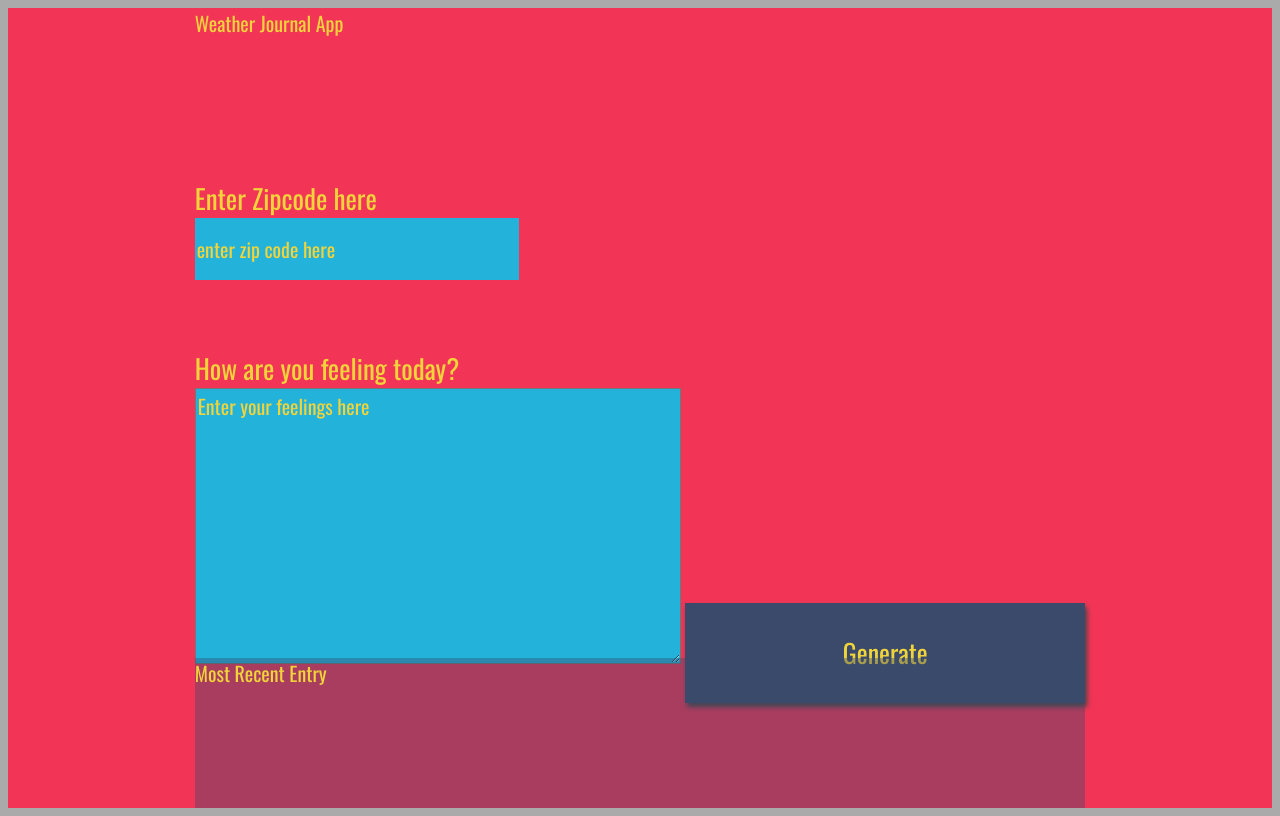
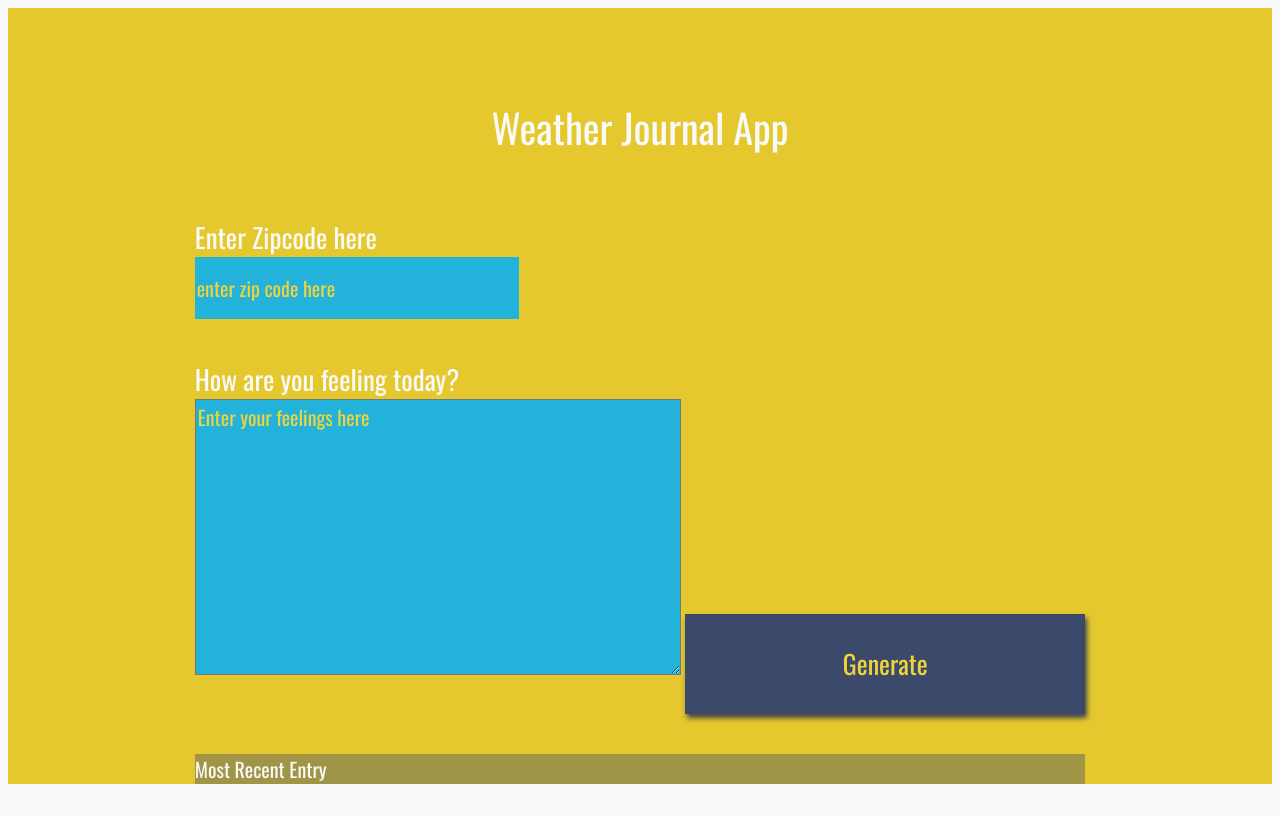
Before and after one commit to shimaakamal36/weather-app, a plain HTML site: page website/index.html in a window 1280 px wide. Drawn offline with nearby package versions, Linux system fonts and the light colour scheme; a web font is replaced by a local one.

Commit message:
Update style.css

```diff
--- a/website/style.css
+++ b/website/style.css
@@ -1,50 +1,76 @@
 body{
-    background: #aaaaaa;
+    background: #fafafa;
     font-family: -apple-system, BlinkMacSystemFont, sans-serif;
 }
 
 #app{
-    display: grid;
-    grid-auto-rows: minmax(150px, auto);
-    /* grid-template-columns:  */
-    height:100vh;
-    background: #f23557;
-    color: #f0d43a;
+    width:100%;
+    display:grid;
+    grid-template-areas: "div1 div1 div1 div1" "div2 div2 div2 div2" "div3 div3 div3 div3" "div4 div4 div4 div4";
+    height:100%;
+    background: #e4c82e;
+    color: #fafafa;
     justify-content: center;
-    grid-gap: 1em;
+    grid-gap: 2em;
     font-size: 20px;
     font-family: 'Oswald', sans-serif;
 }
 
-.holder{
+
+
+.entry{
+    background: rgba(59, 74, 107, .4);
+   /*float:right;
+    display:inline-block;
+    position:relative;
+    top:60%;
+    right:2%;*/
+    grid-area:div4;
 
 }
 
-.entry{
-    background: rgba(59, 74, 107, .4);
-}
-
 #entryHolder{
+    background:#22b2da;
+    height:auto;
 
 }
 
 #date{
-
+ color:yellow;
 }
 
 #temp{
-
+    color:antiquewhite;
+font-style: italic;
 }
 
 #content{
+color:moccasin;
+}
+.zip {
+    grid-area:div2;
 
 }
-
-.headline {
+.feel{
+        grid-area:div3;
 
 }
+.headline {
+height:10vh;
+    vertical-align: middle;
+    text-align: center;
+    margin:0 auto;
+    padding-top:10%;
+        font-size:2em;
+    grid-area: div1;
+}
+
+#handlermessage{
+    color:black;
+    font-weight:bold;
+}
 .title{
-
+background: 22b2da;
 }
 
 /*  Basic Styling To Override Default For Basic HTML Elements */
```
